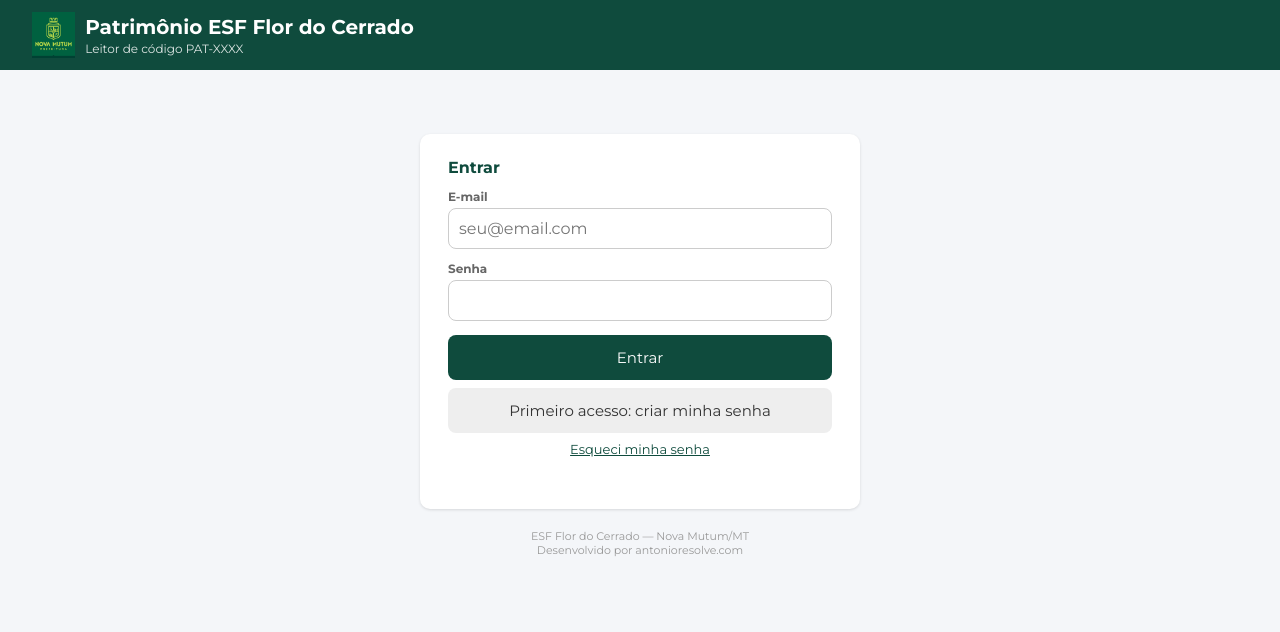
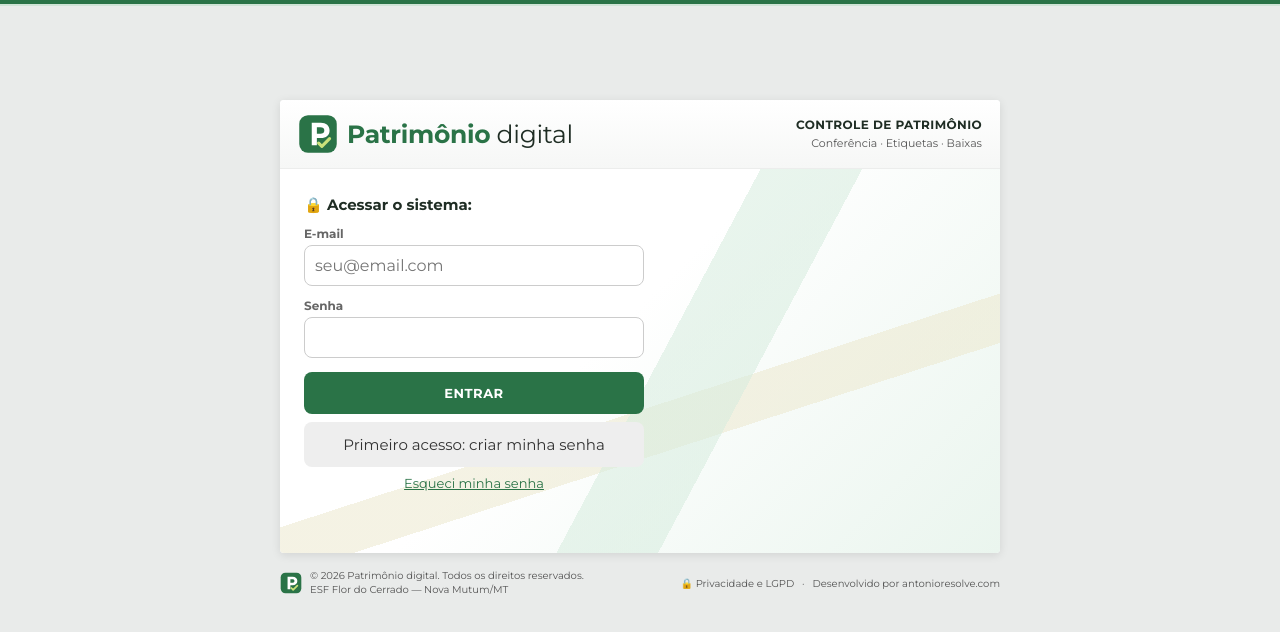
Before and after one commit to tecnicoacslima-sys/patrimonio-flor-do-cerrado, a plain HTML site: page index.html in a window 1280 px wide. Drawn offline with nearby package versions, Linux system fonts and the light colour scheme.

Commit message:
Add files via upload

```diff
--- a/index.html
+++ b/index.html
@@ -9,7 +9,7 @@
 <head>
   <meta charset="utf-8">
   <meta name="viewport" content="width=device-width, initial-scale=1">
-  <title>Patrimônio ESF Flor do Cerrado</title>
+  <title>Patrimônio digital</title>
   <link rel="manifest" href="manifest.json">
   <link rel="icon" href="icon-192.png">
   <link rel="apple-touch-icon" href="icon-192.png">
@@ -23,20 +23,43 @@
   <script src="https://cdn.jsdelivr.net/npm/jsbarcode@3.11.6/dist/JsBarcode.all.min.js"></script>
   <style>
     :root {
-      --azul: #0F4B3D; --azul-escuro: #0B3A2F; --lima: #B7D34A;
+      --azul: #2A7347; --azul-escuro: #1E5634; --lima: #A8CF6A;
       --verde: #2e7d32; --amarelo: #b8860b; --vermelho: #c0392b; --cinza: #666;
     }
     * { box-sizing: border-box; }
-    body { font-family: 'Montserrat', Arial, Helvetica, sans-serif; margin: 0; background: #f4f6f9; color: #222; }
-    header {
-      background: var(--azul); color: #fff; padding: 12px 16px; position: sticky; top: 0; z-index: 10;
-      display: flex; align-items: center; justify-content: center; gap: 10px;
-    }
-    header img { height: 40px; width: auto; }
-    header h1 { font-size: 17px; margin: 0; }
-    header p { font-size: 12px; margin: 2px 0 0; opacity: .85; }
+    body { font-family: 'Montserrat', Arial, Helvetica, sans-serif; margin: 0; background: #E9EBEA; color: #222; }
+
+    /* ===== Topo no estilo "digital": faixa verde fina + barra branca com a logo ===== */
+    .faixa-topo { height: 6px; background: var(--azul); border-bottom: 2px solid #CFE3D6; }
+    header.topo { background: #fff; position: sticky; top: 0; z-index: 10; box-shadow: 0 1px 3px rgba(0,0,0,.08); }
+    .topo-int { display: flex; align-items: center; justify-content: space-between; gap: 10px; padding: 10px 16px; max-width: 1180px; margin: 0 auto; }
+    .marca { display: flex; align-items: center; gap: 9px; text-decoration: none; }
+    .marca svg { width: 34px; height: 34px; flex: none; }
+    .marca-nome { font-size: 21px; color: var(--azul); letter-spacing: -0.3px; white-space: nowrap; }
+    .marca-nome b { font-weight: 700; }
+    .marca-nome span { font-weight: 400; color: #1f2d24; }
+    .topo-dir { text-align: right; line-height: 1.25; }
+    .topo-dir b { display: block; font-size: 11px; letter-spacing: .4px; color: #1f2d24; }
+    .topo-dir span { font-size: 10px; color: #555; }
+
     .container { padding: 16px; max-width: 480px; margin: 0 auto; }
-    .card { background: #fff; border-radius: 10px; padding: 16px; box-shadow: 0 1px 3px rgba(0,0,0,.12); margin-bottom: 16px; }
+    .card { background: #fff; border-radius: 4px; padding: 16px; box-shadow: 0 2px 10px rgba(0,0,0,.10); margin-bottom: 16px; }
+
+    /* ===== Login em cartão, com as faixas suaves ao fundo ===== */
+    #tela-login, #tela-nova-senha, #tela-sem-acesso { padding: 0; overflow: hidden; margin-top: 18px; }
+    .login-cab { display: flex; justify-content: space-between; align-items: center; gap: 10px; padding: 14px 18px;
+      background: linear-gradient(#fff, #F6F7F6); border-bottom: 1px solid #ECEDEC; }
+    .login-corpo { padding: 18px; position: relative;
+      background:
+        linear-gradient(118deg, transparent 52%, rgba(214,236,222,.55) 52%, rgba(214,236,222,.55) 63%, transparent 63%),
+        linear-gradient(162deg, transparent 58%, rgba(236,232,206,.55) 58%, rgba(236,232,206,.55) 66%, transparent 66%),
+        linear-gradient(135deg, #fff 45%, #EAF5EE 100%); }
+    .login-corpo h2.tit { color: #1f2d24; font-size: 15px; }
+    .login-corpo .btn-primary { text-transform: uppercase; letter-spacing: .5px; font-weight: 700; font-size: 13px; }
+    .rodape-app { display: flex; justify-content: space-between; align-items: center; gap: 10px; flex-wrap: wrap;
+      font-size: 10px; color: #555; margin-top: 10px; }
+    .rodape-app .esq { display: flex; align-items: center; gap: 8px; line-height: 1.4; }
+    .rodape-app .esq svg { width: 22px; height: 22px; }
     h2.tit { font-size: 16px; color: var(--azul); margin: 0 0 10px; }
     button { font-family: inherit; font-size: 15px; border: none; border-radius: 8px; padding: 13px 16px; cursor: pointer; width: 100%; }
     .btn-primary { background: var(--azul); color: #fff; }
@@ -103,16 +126,27 @@
     .legenda .lg-ok::before { background: #A9D08E; }
     .legenda .lg-falta::before { background: #F4B183; }
     .menu-botoes { margin-top: 10px; }
+    @media (max-width: 420px) {
+      .marca-nome { font-size: 18px; }
+      .topo-dir span { display: none; }
+      .topo-dir b { font-size: 9.5px; }
+      .login-cab .topo-dir { display: none; }
+    }
 
     /* ===== COMPUTADOR / TELA LARGA =====
        No celular nada muda. A partir de 900px, vira layout de site. */
     @media (min-width: 900px) {
-      header { justify-content: flex-start; padding: 12px 32px; }
-      header img { height: 46px; }
-      header h1 { font-size: 20px; }
+      .topo-int { padding: 12px 32px; }
+      .marca svg { width: 40px; height: 40px; }
+      .marca-nome { font-size: 25px; }
+      .topo-dir b { font-size: 12px; }
+      .topo-dir span { font-size: 11px; }
       .container { max-width: 1180px; padding: 24px 32px; }
       .card { padding: 24px 28px; }
-      #tela-login, #tela-nova-senha, #tela-sem-acesso { max-width: 440px; margin: 40px auto 16px; }
+      #tela-login, #tela-nova-senha, #tela-sem-acesso { max-width: 720px; margin: 70px auto 16px; }
+      .login-corpo { padding: 26px 24px 34px; min-height: 230px; }
+      .login-campos { max-width: 340px; }
+      .container:has(#tela-login[style*="block"]) .rodape-app, .container:has(#tela-nova-senha[style*="block"]) .rodape-app { max-width: 720px; margin-left: auto; margin-right: auto; }
       /* Início: busca em destaque e botões em grade */
       #tela-inicial .usuario-barra { font-size: 13px; }
       #tela-inicial > .btn-primary { max-width: 420px; }
@@ -149,11 +183,26 @@
 </head>
 <body>
 
-<header>
-  <img src="logo-nova-mutum.png" alt="Brasão Nova Mutum">
-  <div>
-    <h1>Patrimônio ESF Flor do Cerrado</h1>
-    <p>Leitor de código PAT-XXXX</p>
+<!-- Logo "Patrimônio digital": monograma P em quadrado verde, com etiqueta/check -->
+<svg style="display:none" xmlns="http://www.w3.org/2000/svg">
+  <symbol id="logo-pd" viewBox="0 0 64 64">
+    <rect x="2" y="2" width="60" height="60" rx="14" fill="#2A7347"/>
+    <path d="M22 50V14h14.5c8.6 0 14 4.7 14 12.2S45.1 38.4 36.5 38.4H30.2V50z M30.2 31.4h5.6c3.9 0 6.3-1.9 6.3-5.2s-2.4-5.2-6.3-5.2h-5.6z" fill="#fff"/>
+    <path d="M33 46.5l5.2 5.2L50.5 39.4" fill="none" stroke="#C9E27A" stroke-width="5" stroke-linecap="round" stroke-linejoin="round"/>
+  </symbol>
+</svg>
+
+<div class="faixa-topo"></div>
+<header class="topo">
+  <div class="topo-int">
+    <div class="marca">
+      <svg aria-hidden="true"><use href="#logo-pd"/></svg>
+      <div class="marca-nome"><b>Patrimônio</b> <span>digital</span></div>
+    </div>
+    <div class="topo-dir">
+      <b>CONTROLE DE PATRIMÔNIO</b>
+      <span id="topo-unidade">Conferência · Etiquetas · Baixas</span>
+    </div>
   </div>
 </header>
 
@@ -161,7 +210,16 @@
 
   <!-- ================= LOGIN ================= -->
   <div id="tela-login" class="card" style="display:none;">
-    <h2 class="tit">Entrar</h2>
+    <div class="login-cab">
+      <div class="marca">
+        <svg aria-hidden="true"><use href="#logo-pd"/></svg>
+        <div class="marca-nome"><b>Patrimônio</b> <span>digital</span></div>
+      </div>
+      <div class="topo-dir"><b>CONTROLE DE PATRIMÔNIO</b><span>Conferência · Etiquetas · Baixas</span></div>
+    </div>
+    <div class="login-corpo">
+      <h2 class="tit">🔒 Acessar o sistema:</h2>
+      <div class="login-campos">
         <label for="login-email">E-mail</label>
         <input type="email" id="login-email" autocomplete="username" placeholder="seu@email.com">
         <label for="login-senha">Senha</label>
@@ -171,21 +229,27 @@
         <button class="btn-link" onclick="esqueciSenha()">Esqueci minha senha</button>
         <div id="status-login" class="status-msg"></div>
       </div>
+    </div>
+  </div>
 
   <!-- ================= NOVA SENHA (link do e-mail) ================= -->
   <div id="tela-nova-senha" class="card" style="display:none;">
-    <h2 class="tit">Criar nova senha</h2>
+    <div class="login-corpo"><div class="login-campos">
+    <h2 class="tit">🔒 Criar nova senha</h2>
     <label for="nova-senha">Nova senha (mínimo 6 caracteres)</label>
     <input type="password" id="nova-senha" autocomplete="new-password">
     <button class="btn-primary" style="margin-top:14px;" onclick="salvarNovaSenha()">Salvar nova senha</button>
     <div id="status-nova-senha" class="status-msg"></div>
+    </div></div>
   </div>
 
   <!-- ================= SEM ACESSO ================= -->
   <div id="tela-sem-acesso" class="card" style="display:none;">
+   <div class="login-corpo">
     <h2 class="tit">Acesso não liberado</h2>
     <p style="font-size:14px;">Seu e-mail ainda não foi cadastrado pela administração da unidade, ou o acesso foi desativado. Peça para um administrador te convidar em <b>👥 Equipe</b>.</p>
     <button class="btn-secondary" onclick="sair()">Sair</button>
+   </div>
   </div>
 
   <!-- ================= INÍCIO ================= -->
@@ -468,7 +532,11 @@
     <button class="btn-secondary" style="margin-top:14px;" onclick="voltarInicio()">Voltar</button>
   </div>
 
-  <div class="rodape">ESF Flor do Cerrado — Nova Mutum/MT<br>Desenvolvido por antonioresolve.com</div>
+  <div class="rodape-app">
+    <div class="esq"><svg aria-hidden="true"><use href="#logo-pd"/></svg>
+      <span>© 2026 Patrimônio digital. Todos os direitos reservados.<br><span id="rodape-unidade">ESF Flor do Cerrado — Nova Mutum/MT</span></span></div>
+    <div>🔒 Privacidade e LGPD &nbsp; · &nbsp; Desenvolvido por antonioresolve.com</div>
+  </div>
 </div>
 
 <script>
@@ -495,6 +563,9 @@ let iniciando = false;
 const TELAS = ['tela-login', 'tela-nova-senha', 'tela-sem-acesso', 'tela-inicial', 'video-wrap', 'tela-progresso',
   'tela-cadastro', 'tela-sala', 'tela-ficha', 'tela-baixas', 'tela-baixa', 'tela-equipe', 'tela-duplicados', 'tela-unificar', 'tela-sem-codigo'];
 function mostrar(id) {
+  // Nas telas de acesso, como no APAC digital: só a faixa verde, sem a barra com a logo
+  document.querySelector('header.topo').style.display =
+    ['tela-login', 'tela-nova-senha', 'tela-sem-acesso'].indexOf(id) >= 0 ? 'none' : '';
   TELAS.forEach(function (t) { document.getElementById(t).style.display = (t === id ? 'block' : 'none'); });
   window.scrollTo(0, 0);
 }
@@ -607,6 +678,7 @@ async function iniciarSessao() {
       unidade_id: r.data.unidade_id, unidade_nome: r.data.unidades ? r.data.unidades.nome : ''
     };
     $('usuario-nome').textContent = perfil.nome;
+    $('topo-unidade').textContent = (perfil.unidade_nome || 'ESF Flor do Cerrado') + ' · Nova Mutum/MT';
     $('usuario-papel').textContent = perfil.papel === 'admin' ? '(administrador)' : '';
     $('btn-equipe').style.display = perfil.papel === 'admin' ? 'block' : 'none';
     $('btn-duplicados').style.display = perfil.papel === 'admin' ? 'block' : 'none';
```
Lines whose indentation alone changed are shown as unchanged.
